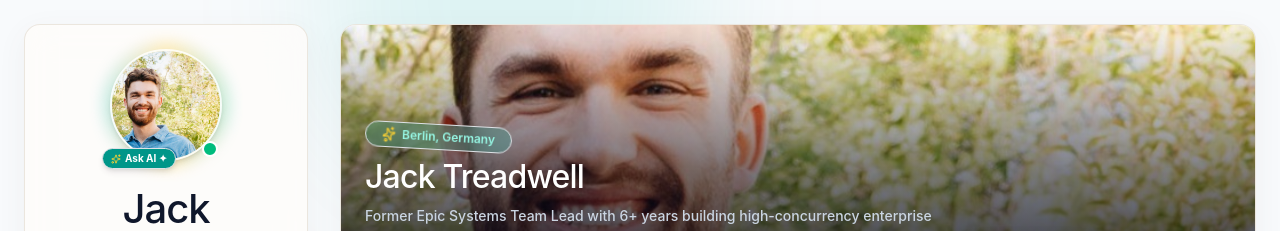
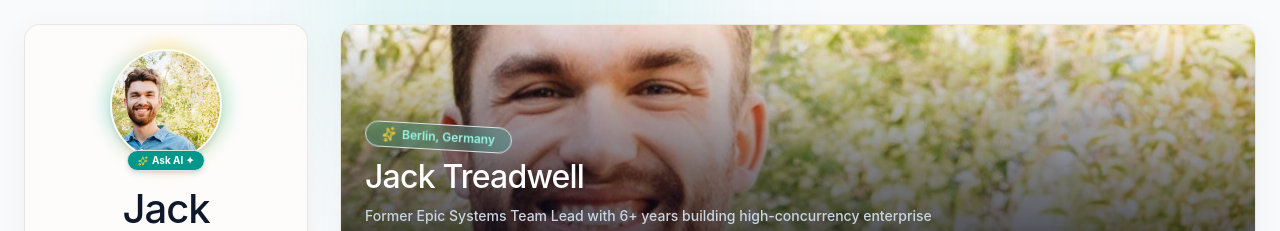
Before and after one commit to flambeauRiverTours/flambeauRiverTours.github.io, a React (Vite) app: page / in a window 1280 px wide. Shown: the top 231 px of the page. Built offline with nearby package versions, Linux system fonts and the light colour scheme.

Commit message:
fix: center Ask AI badge and remove online status indicator
Removed green status dot and centered the Ask AI badge at the bottom of the profile portrait avatar in Sidebar.tsx.

Co-authored-by: flambeauRiverTours <93559404+flambeauRiverTours@users.noreply.github.com>

```diff
--- a/src/components/Navigation/Sidebar.tsx
+++ b/src/components/Navigation/Sidebar.tsx
@@ -36,8 +36,7 @@ export const Sidebar: React.FC<SidebarProps> = ({ activeTab, setActiveTab, tabs,
                 alt={personalInfo.name}
                 className="relative w-28 h-28 rounded-full object-cover border-2 border-white/80 dark:border-slate-700/80 shadow-md"
               />
-              <span className="absolute bottom-1 right-1 w-4 h-4 bg-emerald-500 border-2 border-white dark:border-slate-900 rounded-full animate-pulse" title="Open to Opportunities"></span>
-              <span className="absolute -bottom-2 -left-2 px-2 py-0.5 rounded-full text-[10px] font-bold bg-teal-600 text-white shadow-md border border-teal-400/40 flex items-center gap-1">
+              <span className="absolute -bottom-2.5 left-1/2 -translate-x-1/2 px-2.5 py-0.5 rounded-full text-[10px] font-bold bg-teal-600 text-white shadow-md border border-teal-400/40 flex items-center gap-1 shrink-0 whitespace-nowrap">
                 <Sparkles className="w-2.5 h-2.5 text-amber-300" />
                 <span>Ask AI ✦</span>
               </span>
```
